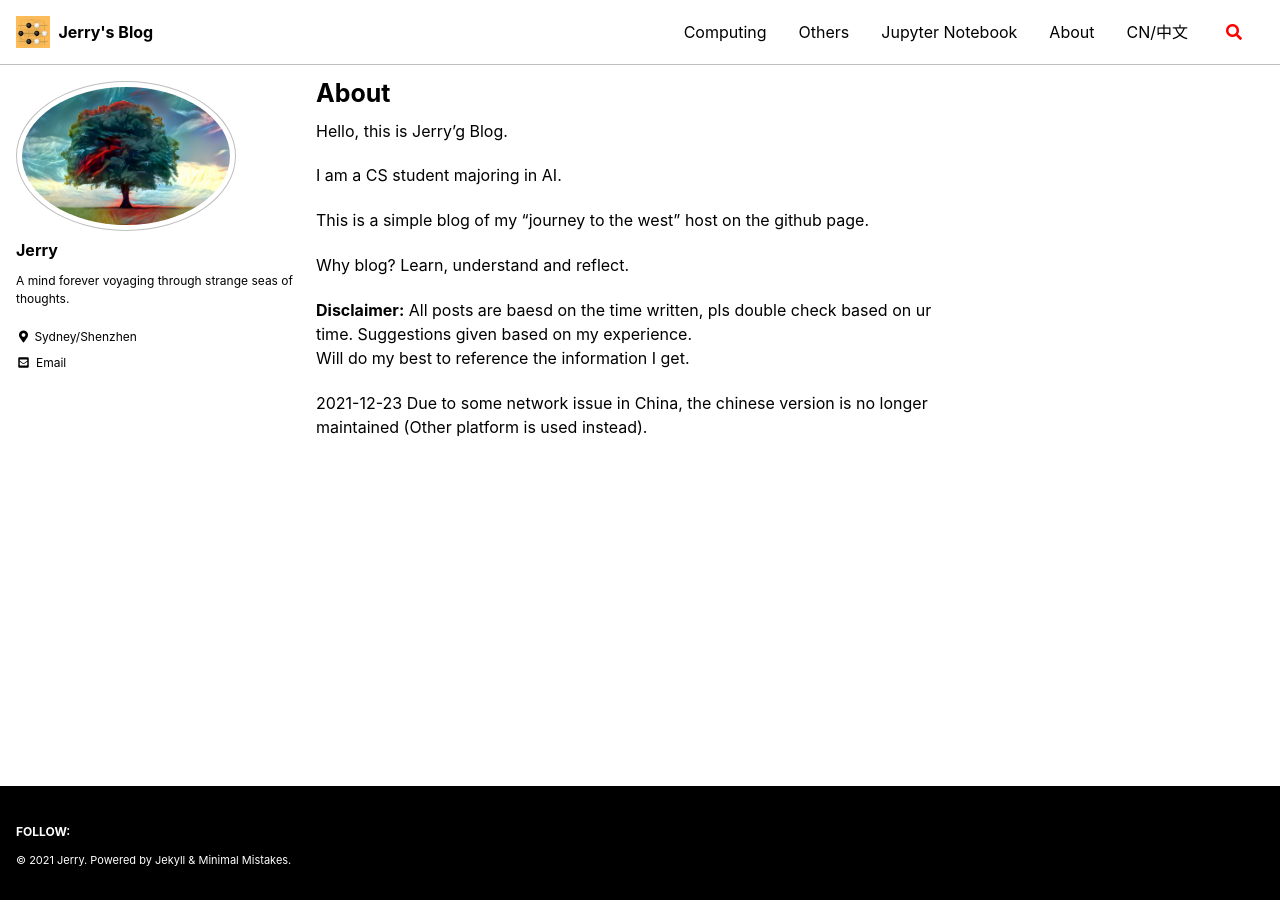
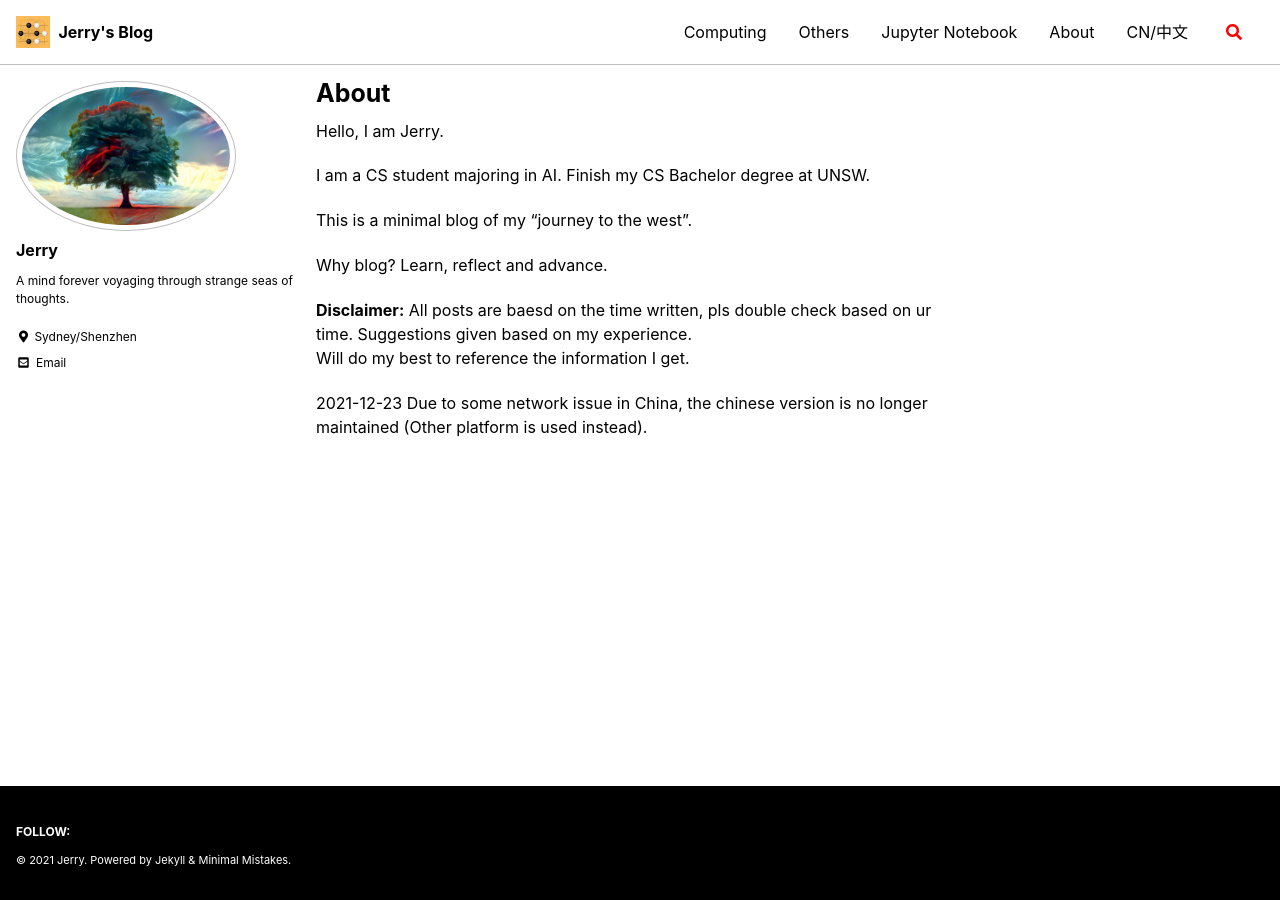
Before and after one commit to postsent/postsent.github.io, a Jekyll site: the page built from _pages/about.md, in a window 1280 px wide. Built offline with Jekyll 4.4.1, drawn with Linux system fonts in a browser that asks for light colours; cached includes are drawn as plain includes.

Commit message:
update about

```diff
--- a/_pages/about.md
+++ b/_pages/about.md
@@ -4,13 +4,13 @@ title: "About"
 layout: single_sidebar
 ---
 
-Hello, this is Jerry'g Blog.
+Hello, I am Jerry.
 
-I am a CS student majoring in AI.
+I am a CS student majoring in AI. Finish my CS Bachelor degree at UNSW.
 
-This is a simple blog of my "journey to the west" host on the github page.
+This is a minimal blog of my "journey to the west".
 
-Why blog? Learn, understand and reflect.
+Why blog? Learn, reflect and advance.
 
 **Disclaimer:**
 All posts are baesd on the time written, pls double check based on ur time. Suggestions given based on my experience.
```
